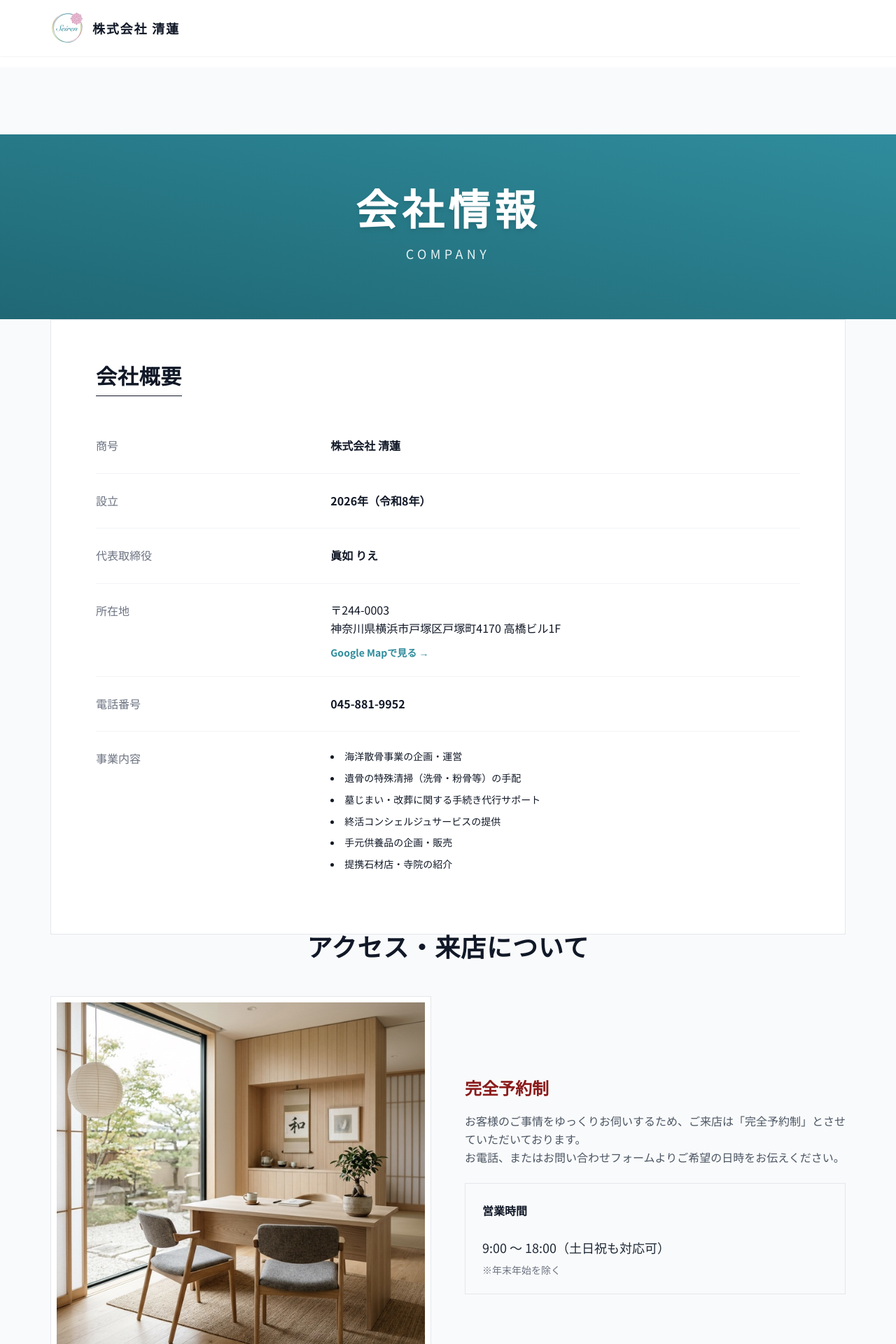
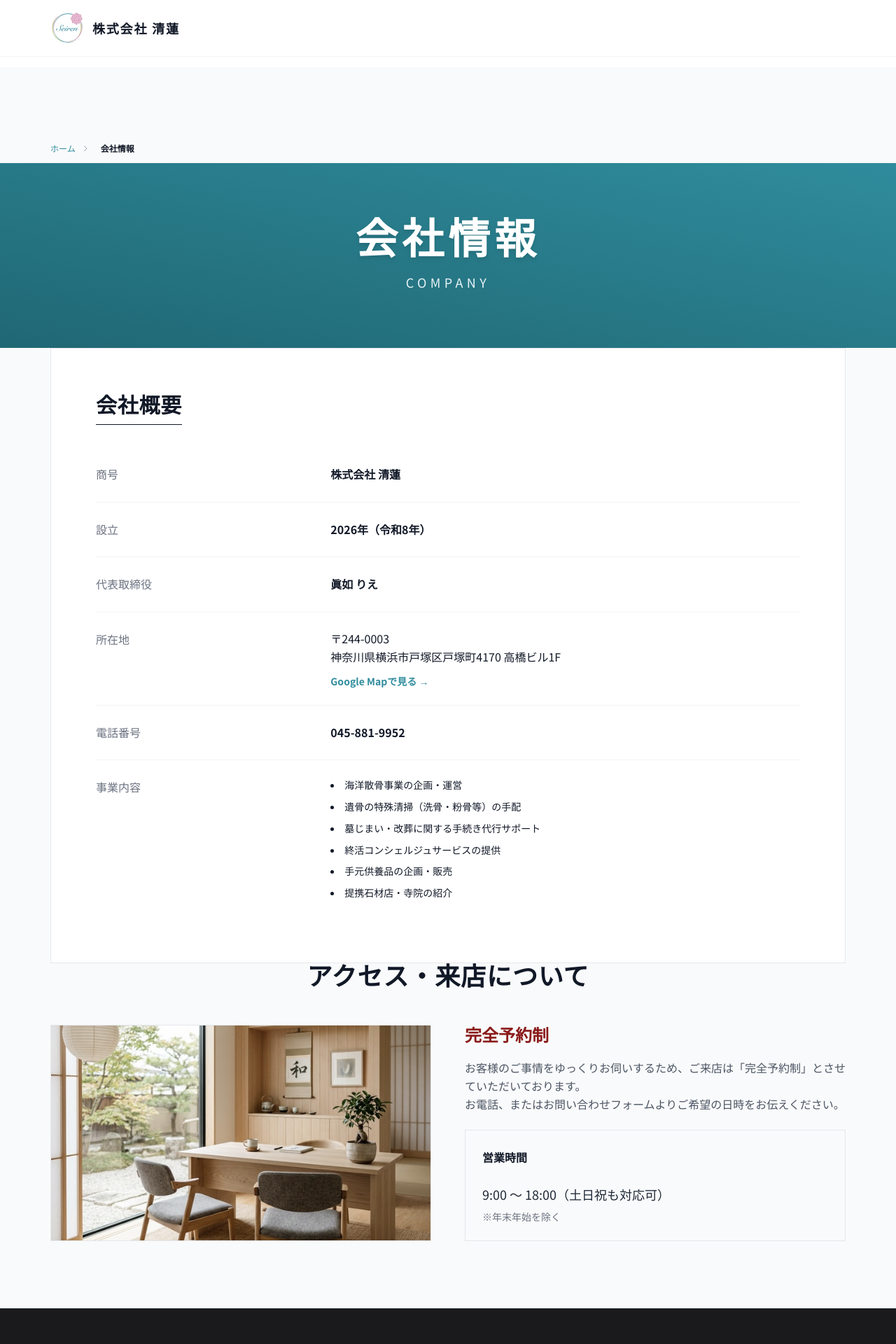
Before and after one commit to seiren-inc/seiren-corporate, a Next.js app: page /company in a window 1280 px wide. Shown: the top 1920 px of the page at 70% size. Built offline with nearby package versions, Linux system fonts and the light colour scheme.

Commit message:
feat: add breadcrumbs component & optimize images with next/image

```diff
--- a/src/app/company/page.tsx
+++ b/src/app/company/page.tsx
@@ -1,5 +1,7 @@
 import { Metadata } from 'next';
 import Link from 'next/link';
+import Image from 'next/image';
+import Breadcrumbs from '@/components/Breadcrumbs';
 
 export const metadata: Metadata = {
   title: '会社情報｜株式会社 清蓮',
@@ -8,7 +10,8 @@ export const metadata: Metadata = {
 
 export default function Company() {
   return (
-    <main className="min-h-screen bg-gray-50 pt-24 pb-24">
+    <main className="min-h-screen bg-gray-50 pt-20 md:pt-24 pb-24">
+      <Breadcrumbs paths={[{ label: '会社情報', href: '/company' }]} />
       {/* Page Header */}
       <section className="bg-brand-primary text-white py-20 relative overflow-hidden">
         <div className="absolute inset-0 bg-gradient-to-tr from-[#206774] to-[#2F8C9C] z-0"></div>
@@ -77,8 +80,14 @@ export default function Company() {
             <h2 className="text-3xl md:text-4xl font-serif font-bold text-gray-900 tracking-wide">アクセス・来店について</h2>
          </div>
          <div className="grid grid-cols-1 md:grid-cols-2 gap-12 items-center">
-            <div className="border border-gray-200 p-2 bg-white">
-               <img src="/assets/img/about-office.jpg" alt="清潔感のある来店スペース" className="w-full object-cover grayscale-[20%]" />
+            <div className="border border-gray-200 p-2 bg-white relative h-[300px] md:h-full min-h-[300px]">
+               <Image
+                 src="/assets/img/about-office.jpg"
+                 alt="清潔感のある来店スペース"
+                 fill
+                 className="object-cover grayscale-[20%]"
+                 sizes="(max-width: 768px) 100vw, 50vw"
+               />
             </div>
             <div>
                <h3 className="text-2xl font-serif font-bold text-brand-accent mb-4">完全予約制</h3>
--- a/src/app/contact/page.tsx
+++ b/src/app/contact/page.tsx
@@ -1,5 +1,6 @@
 import { Metadata } from 'next';
 import Link from 'next/link';
+import Breadcrumbs from '@/components/Breadcrumbs';
 
 export const metadata: Metadata = {
   title: 'お問い合わせ｜株式会社 清蓮',
@@ -8,7 +9,8 @@ export const metadata: Metadata = {
 
 export default function Contact() {
   return (
-    <main className="min-h-screen bg-gray-50 pt-24 pb-24">
+    <main className="min-h-screen bg-gray-50 pt-20 md:pt-24 pb-24">
+      <Breadcrumbs paths={[{ label: 'お問い合わせ', href: '/contact' }]} />
       {/* Page Header */}
       <section className="bg-brand-primary text-white py-20 relative overflow-hidden">
         <div className="absolute inset-0 bg-gradient-to-tr from-[#206774] to-[#2F8C9C] z-0"></div>
--- a/src/app/partner/page.tsx
+++ b/src/app/partner/page.tsx
@@ -1,5 +1,6 @@
 import { Metadata } from 'next';
 import Link from 'next/link';
+import Breadcrumbs from '@/components/Breadcrumbs';
 
 export const metadata: Metadata = {
   title: '提携・取引先｜株式会社 清蓮',
@@ -8,7 +9,8 @@ export const metadata: Metadata = {
 
 export default function Partner() {
   return (
-    <main className="min-h-screen bg-gray-50 pt-24 pb-24">
+    <main className="min-h-screen bg-gray-50 pt-20 md:pt-24 pb-24">
+      <Breadcrumbs paths={[{ label: '提携・取引先', href: '/partner' }]} />
       {/* Page Header */}
       <section className="bg-brand-primary text-white py-20 relative overflow-hidden">
         <div className="absolute inset-0 bg-gradient-to-l from-[#206774] to-[#2F8C9C] z-0"></div>
--- a/src/app/privacy/page.tsx
+++ b/src/app/privacy/page.tsx
@@ -1,4 +1,6 @@
 import { Metadata } from 'next';
+import Link from 'next/link';
+import Breadcrumbs from '@/components/Breadcrumbs';
 
 export const metadata: Metadata = {
   title: 'プライバシーポリシー｜株式会社 清蓮',
@@ -7,7 +9,8 @@ export const metadata: Metadata = {
 
 export default function Privacy() {
   return (
-    <main className="min-h-screen bg-gray-50 pt-24 pb-24">
+    <main className="min-h-screen bg-gray-50 pt-20 md:pt-24 pb-24">
+      <Breadcrumbs paths={[{ label: 'プライバシーポリシー', href: '/privacy' }]} />
       {/* Page Header */}
       <section className="bg-brand-primary text-white py-20 relative overflow-hidden">
         <div className="absolute inset-0 bg-gradient-to-tr from-[#206774] to-[#2F8C9C] z-0"></div>
--- a/src/app/strength/page.tsx
+++ b/src/app/strength/page.tsx
@@ -1,5 +1,6 @@
 import { Metadata } from 'next';
 import Link from 'next/link';
+import Breadcrumbs from '@/components/Breadcrumbs';
 
 export const metadata: Metadata = {
   title: '清蓮が選ばれる理由｜株式会社 清蓮',
@@ -26,7 +27,8 @@ export default function Strength() {
   ];
 
   return (
-    <main className="min-h-screen bg-gray-50 pt-24 pb-24">
+    <main className="min-h-screen bg-gray-50 pt-20 md:pt-24 pb-24">
+      <Breadcrumbs paths={[{ label: '清蓮が選ばれる理由', href: '/strength' }]} />
       {/* Page Header */}
       <section className="bg-brand-primary text-white py-20 relative overflow-hidden">
          <div className="absolute inset-0 bg-[url('/assets/img/pattern.svg')] opacity-10"></div>
--- a/src/app/terms/page.tsx
+++ b/src/app/terms/page.tsx
@@ -1,4 +1,6 @@
 import { Metadata } from 'next';
+import Link from 'next/link';
+import Breadcrumbs from '@/components/Breadcrumbs';
 
 export const metadata: Metadata = {
   title: '利用規約｜株式会社 清蓮',
@@ -7,7 +9,8 @@ export const metadata: Metadata = {
 
 export default function Terms() {
   return (
-    <main className="min-h-screen bg-gray-50 pt-24 pb-24">
+    <main className="min-h-screen bg-gray-50 pt-20 md:pt-24 pb-24">
+      <Breadcrumbs paths={[{ label: '利用規約', href: '/terms' }]} />
       {/* Page Header */}
       <section className="bg-brand-primary text-white py-20 relative overflow-hidden">
         <div className="absolute inset-0 bg-[url('/assets/img/pattern.svg')] opacity-10"></div>
--- /dev/null
+++ b/src/components/Breadcrumbs.tsx
@@ -0,0 +1,76 @@
+import Link from 'next/link';
+
+type Path = {
+  label: string;
+  href: string;
+};
+
+type BreadcrumbsProps = {
+  paths: Path[];
+};
+
+export default function Breadcrumbs({ paths }: BreadcrumbsProps) {
+  // ホーム画面のパスは常に先頭に追加する
+  const allPaths = [{ label: 'ホーム', href: '/' }, ...paths];
+
+  // 構造化データ（JSON-LD）の生成
+  const jsonLd = {
+    "@context": "https://schema.org",
+    "@type": "BreadcrumbList",
+    "itemListElement": allPaths.map((path, index) => ({
+      "@type": "ListItem",
+      position: index + 1,
+      name: path.label,
+      item: `https://seiren-inc.co.jp${path.href}`,
+    })),
+  };
+
+  return (
+    <>
+      {/* 構造化データ */}
+      <script
+        type="application/ld+json"
+        dangerouslySetInnerHTML={{ __html: JSON.stringify(jsonLd) }}
+      />
+
+      {/* UIの表示 */}
+      <nav aria-label="Breadcrumb" className="w-full bg-gray-50 border-b border-gray-100 py-3">
+        <div className="container mx-auto px-6 lg:px-12">
+          <ol className="flex flex-wrap items-center space-x-2 text-xs text-gray-500">
+            {allPaths.map((path, index) => {
+              const isLast = index === allPaths.length - 1;
+
+              return (
+                <li key={path.href} className="flex items-center">
+                  {isLast ? (
+                    <span className="font-bold text-gray-900" aria-current="page">
+                      {path.label}
+                    </span>
+                  ) : (
+                    <>
+                      <Link
+                        href={path.href}
+                        className="hover:text-brand-primary transition-colors hover:underline"
+                      >
+                        {path.label}
+                      </Link>
+                      <svg
+                        className="w-3 h-3 mx-2 text-gray-400"
+                        fill="none"
+                        viewBox="0 0 24 24"
+                        stroke="currentColor"
+                        aria-hidden="true"
+                      >
+                        <path strokeLinecap="round" strokeLinejoin="round" strokeWidth={2} d="M9 5l7 7-7 7" />
+                      </svg>
+                    </>
+                  )}
+                </li>
+              );
+            })}
+          </ol>
+        </div>
+      </nav>
+    </>
+  );
+}
```
Also changed, not shown: src/app/business/page.tsx (+11 -5 lines), src/app/page.tsx (+13 -10 lines).
